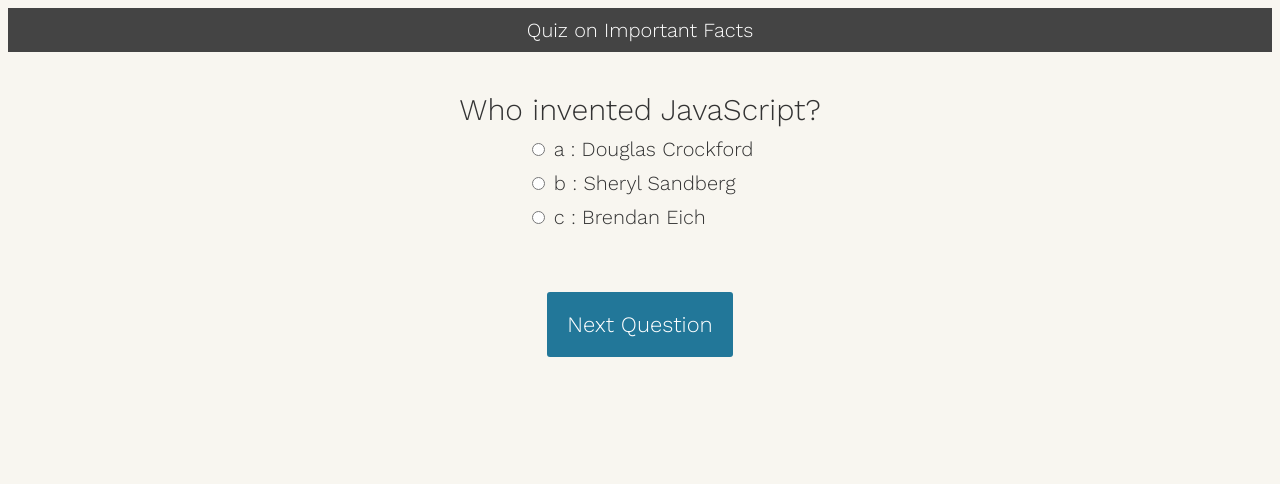
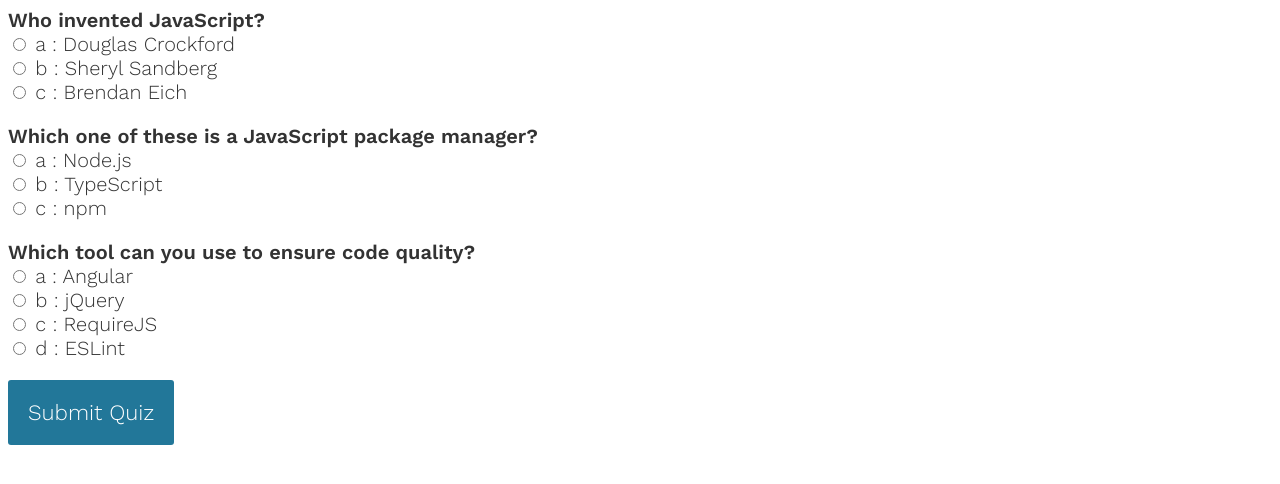
Before and after one commit to Ericc15/COSC412-Group1, a website: page Quiz.html in a window 1280 px wide. Drawn offline with nearby package versions, Linux system fonts and the light colour scheme.

Commit message:
Display Questions on one page
Made some edits to the CSS and HTML file make all the questions show on one page

```diff
--- a/Quiz.css
+++ b/Quiz.css
@@ -4,32 +4,18 @@
 	font-size: 20px;
 	font-family: 'Work Sans', sans-serif;
 	color: #333;
-  font-weight: 300;
-  text-align: center;
-  background-color: #f8f6f0;
-}
-h1{
-  font-weight: 300;
-  margin: 0px;
-  padding: 10px;
-  font-size: 20px;
-  background-color: #444;
-  color: #fff;
+
 }
 .question{
-  font-size: 30px;
-  margin-bottom: 10px;
+  font-weight: 600;
 }
 .answers {
   margin-bottom: 20px;
-  text-align: left;
-  display: inline-block;
 }
 .answers label{
   display: block;
-  margin-bottom: 10px;
 }
-button{
+#submit{
   font-family: 'Work Sans', sans-serif;
 	font-size: 22px;
 	background-color: #279;
@@ -40,29 +26,6 @@
 	cursor: pointer;
 	margin-bottom: 20px;
 }
-button:hover{
+#submit:hover{
 	background-color: #38a;
 }
-
-
-
-
-
-.slide{
-  position: absolute;
-  left: 0px;
-  top: 0px;
-  width: 100%;
-  z-index: 1;
-  opacity: 0;
-  transition: opacity 0.5s;
-}
-.active-slide{
-  opacity: 1;
-  z-index: 2;
-}
-.quiz-container{
-  position: relative;
-  height: 200px;
-  margin-top: 40px;
-}
--- a/Quiz.html
+++ b/Quiz.html
@@ -5,12 +5,7 @@
     <link rel="stylesheet" href="Quiz.css" type="text/css">
 </head>
 <body>
-    <h1>Quiz on Important Facts</h1>
-<div class="quiz-container">
   <div id="quiz"></div>
-</div>
-<button id="previous">Previous Question</button>
-<button id="next">Next Question</button>
 <button id="submit">Submit Quiz</button>
 <div id="results"></div>
 <script type="text/javascript" src="Quiz.js"></script>
```
